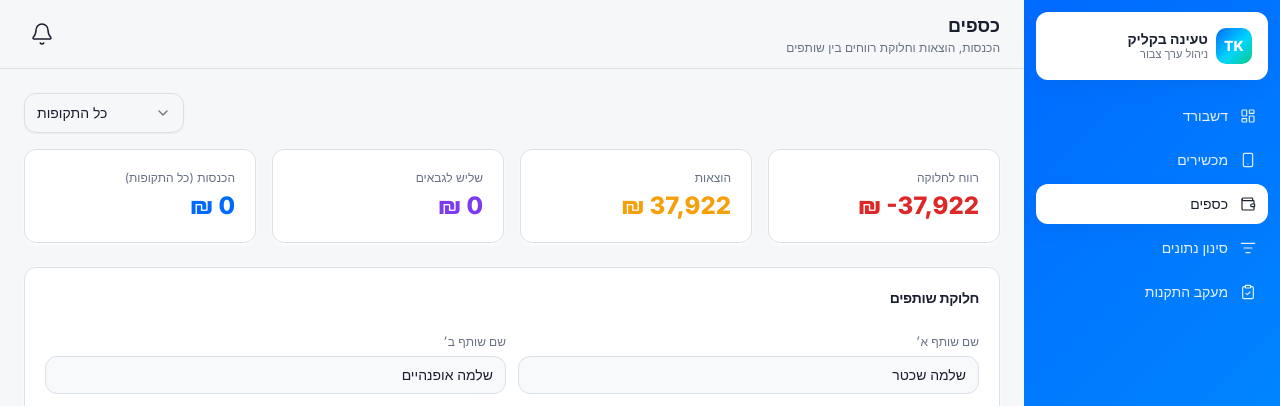
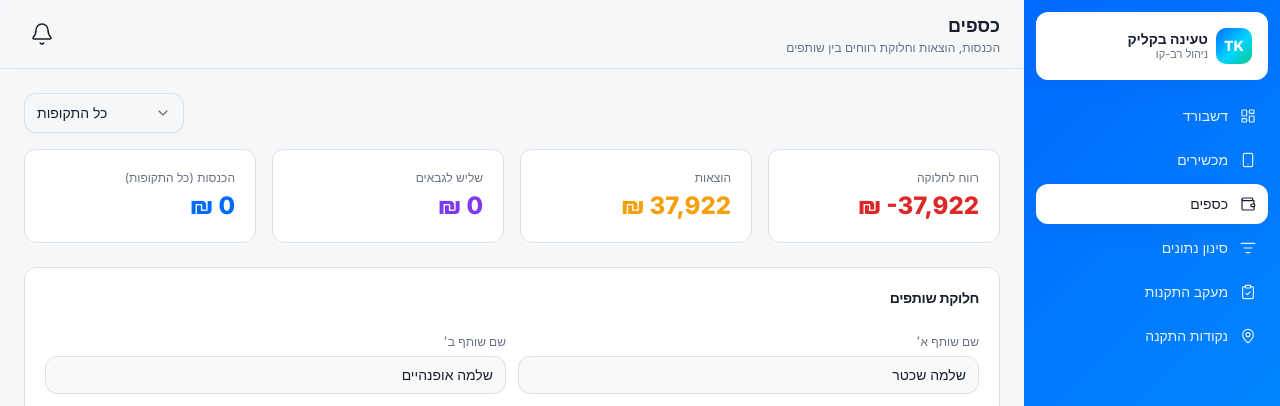
Before and after one commit to 0556742061r-svg/teina-beklick, a React (Vite) app: page /finances in a window 1280 px wide. Shown: the top 406 px of the page. Built offline with nearby package versions, Linux system fonts and the light colour scheme.

Commit message:
Update AppSidebar.tsx

```diff
--- a/src/components/AppSidebar.tsx
+++ b/src/components/AppSidebar.tsx
@@ -1,5 +1,5 @@
 import { NavLink } from "react-router-dom";
-import { LayoutDashboard, Smartphone, Wallet, ListFilter, ClipboardCheck, LogOut } from "lucide-react";
+import { LayoutDashboard, Smartphone, Wallet, ListFilter, ClipboardCheck, LogOut, MapPin } from "lucide-react";
 import { cn } from "@/lib/utils";
 
 const navItems = [
@@ -8,6 +8,7 @@ const navItems = [
   { to: "/finances", label: "כספים", icon: Wallet },
   { to: "/data-filter", label: "סינון נתונים", icon: ListFilter },
   { to: "/installations", label: "מעקב התקנות", icon: ClipboardCheck },
+  { to: "/installation-points", label: "נקודות התקנה", icon: MapPin },
 ];
 
 export function AppSidebar() {
@@ -18,7 +19,7 @@ export function AppSidebar() {
           <div className="flex h-9 w-9 items-center justify-center rounded-md bg-gradient-brand text-white font-extrabold text-sm">TK</div>
           <div>
             <p className="text-sm font-bold leading-tight">טעינה בקליק</p>
-            <p className="text-[11px] text-muted-foreground leading-tight">ניהול ערך צבור</p>
+            <p className="text-[11px] text-muted-foreground leading-tight">ניהול רב-קו</p>
           </div>
         </div>
       </div>
```
